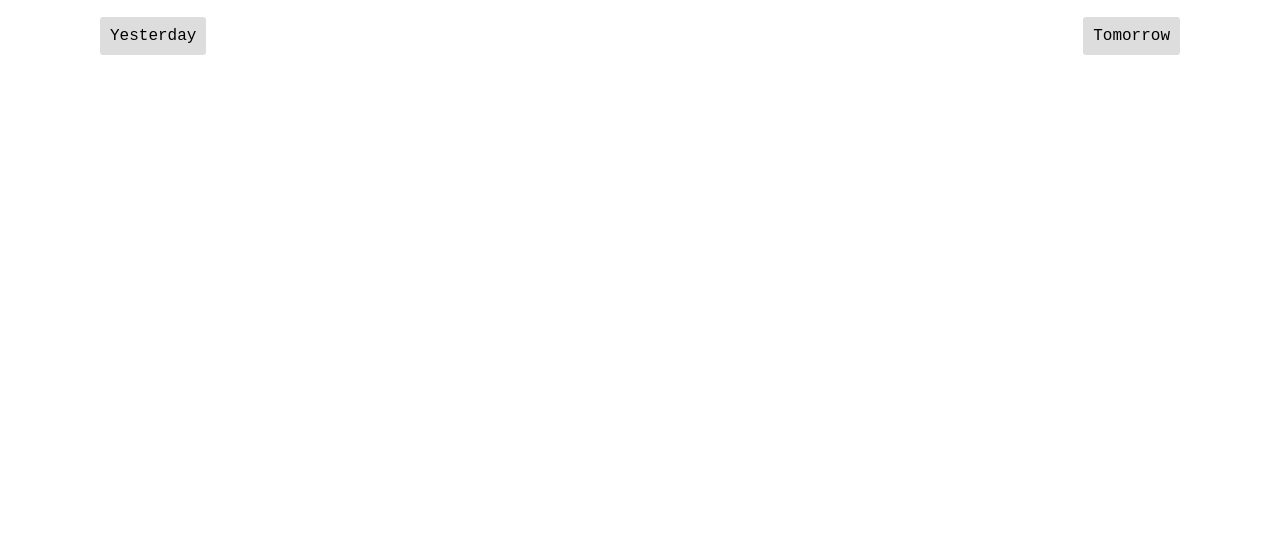
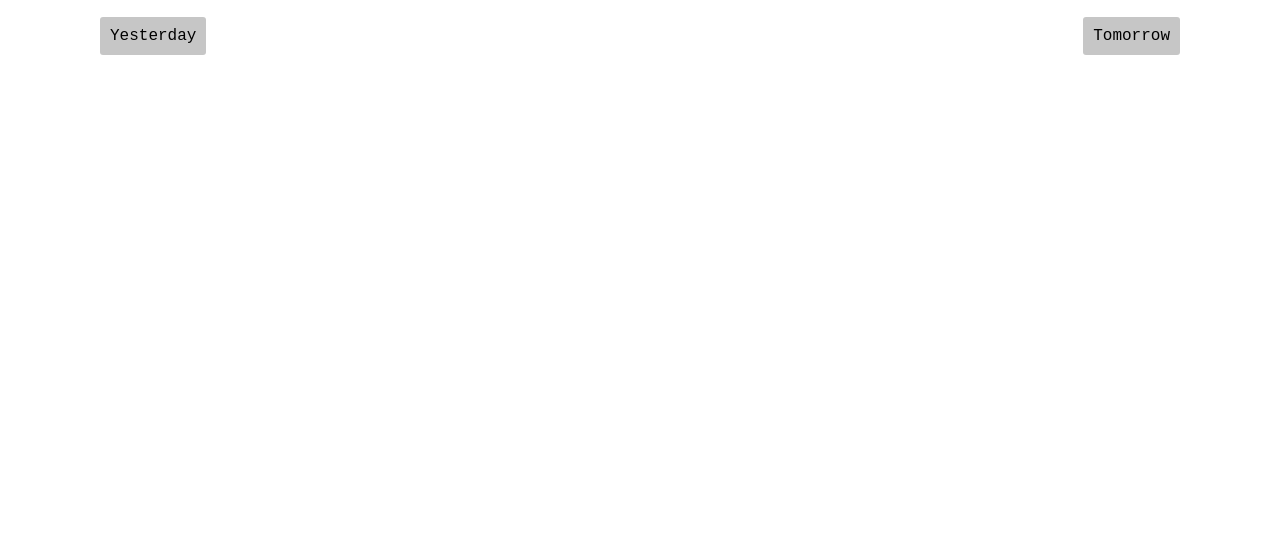
Before and after one commit to ThomasNL1995/french-daily-verb, a plain HTML site: page 404.html in a window 1280 px wide. Shown: the part 251-800 px from the top of the page. Drawn offline with Linux system fonts and the light colour scheme.

Commit message:
forgot to copy it to 404.html

```diff
--- a/404.html
+++ b/404.html
@@ -28,14 +28,18 @@
         }
         .btn {
             padding: 10px;
-            background: #dddddd;
+            background: #c6c6c6;
             border-radius: 3px;
             color: black;
             text-decoration: none;
         }
         .btn:hover {
             cursor: pointer;
-            background-color: #eaeaea;
+            background-color: #dfdfdf;
+        }
+        .btn[disabled=true] {
+            cursor: initial;
+            background: #f4f4f4;
         }
     </style>
 </head>
@@ -47,8 +51,8 @@
     <div id="verb"></div>
     <div id="translation"></div>
     <div id="nav">
-        <a id="prev" class="btn">Yesterday</a>
-        <a id="next" class="btn">Tomorrow</a>
+        <a type="button" id="prev" class="btn">Yesterday</a>
+        <a type="button" id="next" class="btn">Tomorrow</a>
     </div>
 </div>
     <script src="verbs.js"></script>
```
